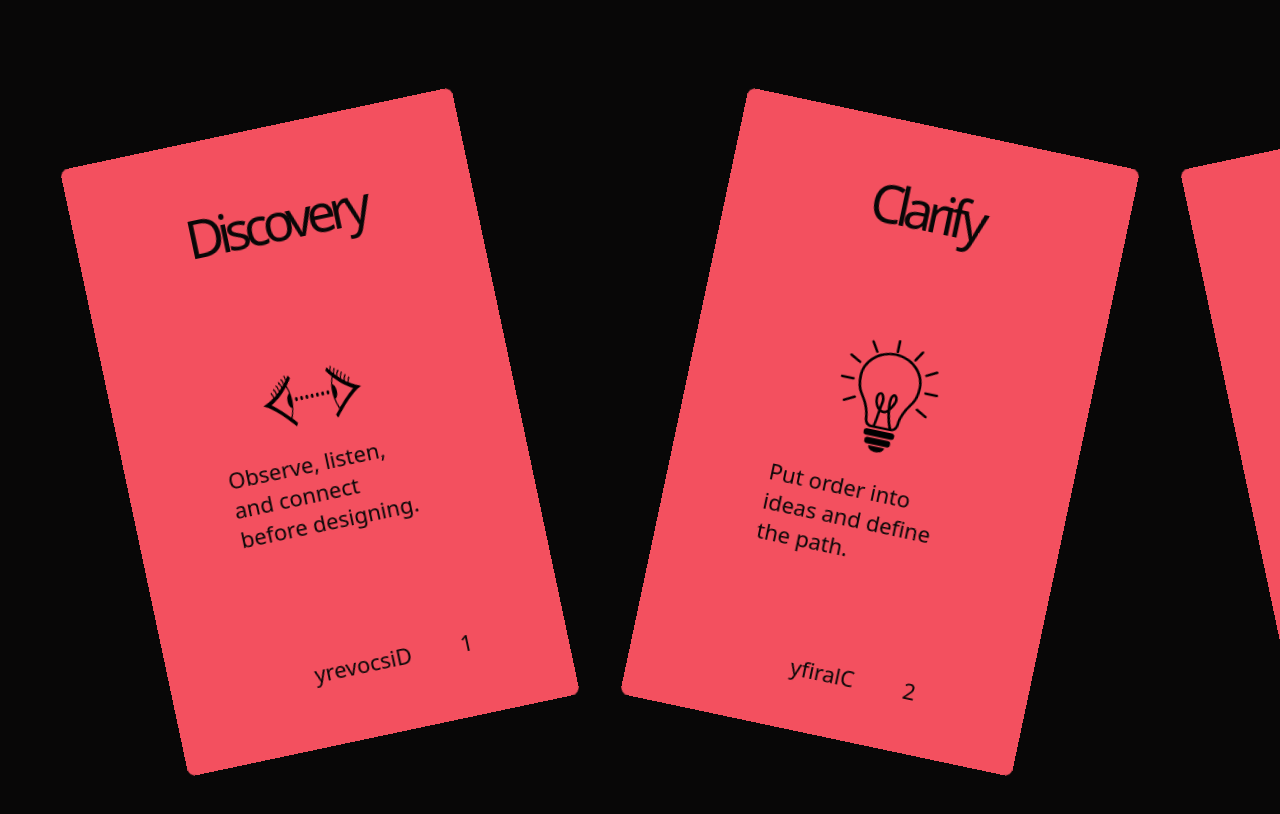
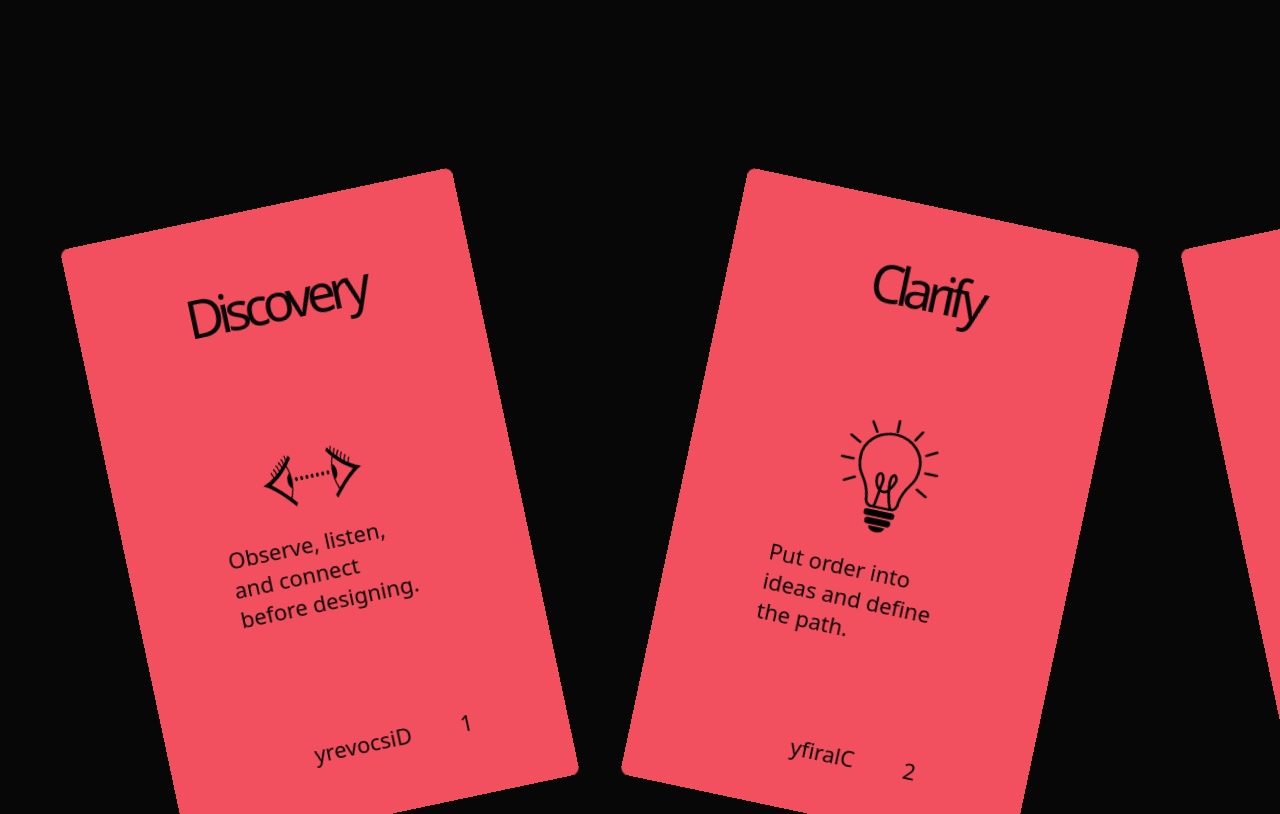
Before and after one commit to demiantav/personal-portfolio, a website built with Vite: page index.html in a window 1280 px wide. Shown: the part 7720-8534 px from the top of the page. Built offline with nearby package versions, Linux system fonts and the light colour scheme; a web font is replaced by a local one.

Commit message:
fix: add space to bottom in max versions

```diff
--- a/src/style.css
+++ b/src/style.css
@@ -608,7 +608,7 @@ canvas {
 
 .progress-section_cards-container {
   display: flex;
-  margin-block-end: 10rem;
+
   gap: 10rem;
 }
 
@@ -795,6 +795,10 @@ canvas {
   .contact-section__nav-wrapper {
     width: 30%;
   }
+
+  .progress-section_cards-container {
+    margin-block: 5rem;
+  }
 }
 
 @media (width < 400px) {
```
